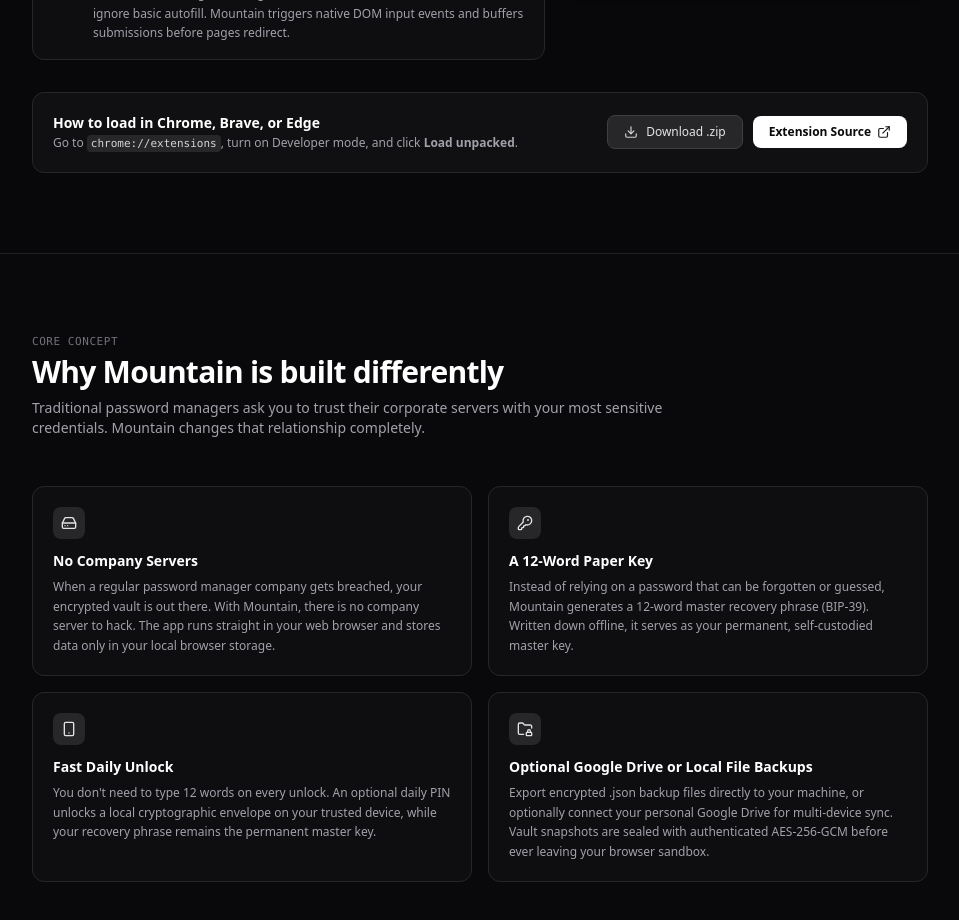
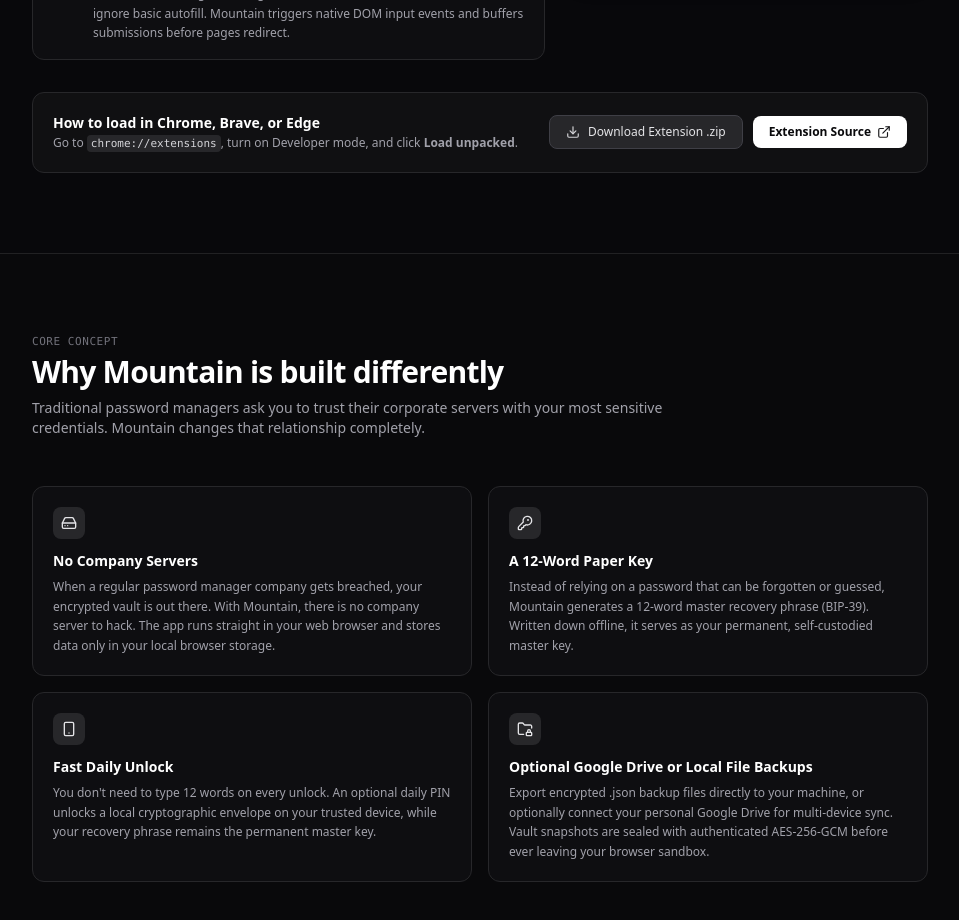
Before and after one commit to h4r0015k/Mountain, a React (Vite) app: page / in a window 1280 px wide. Shown: the part 1480-2400 px from the top of the page, without its empty margins (160-1119 px from the left). Built offline with nearby package versions, Linux system fonts and the light colour scheme.

Commit message:
feat(showcase): point extension download to release asset zip

```diff
--- a/src/components/ShowcaseDashboard.tsx
+++ b/src/components/ShowcaseDashboard.tsx
@@ -525,14 +525,14 @@
 
             <div className="flex items-center gap-2.5 shrink-0 w-full sm:w-auto">
               <a
-                href="https://github.com/h4r0015k/Mountain/archive/refs/heads/main.zip"
+                href="https://github.com/h4r0015k/Mountain/releases/download/v1.0.0/mountain-companion-extension-v1.0.0.zip"
                 target="_blank"
                 rel="noreferrer"
                 className="flex-1 sm:flex-initial inline-flex items-center justify-center gap-2 px-4 py-2 rounded-lg bg-zinc-800 hover:bg-zinc-700 text-zinc-200 border border-zinc-700 text-xs font-medium transition-colors"
-                title="Download repository zip archive"
+                title="Download companion extension zip archive"
               >
                 <Download className="w-3.5 h-3.5 text-zinc-300" />
-                <span>Download .zip</span>
+                <span>Download Extension .zip</span>
               </a>
 
               <a
```
